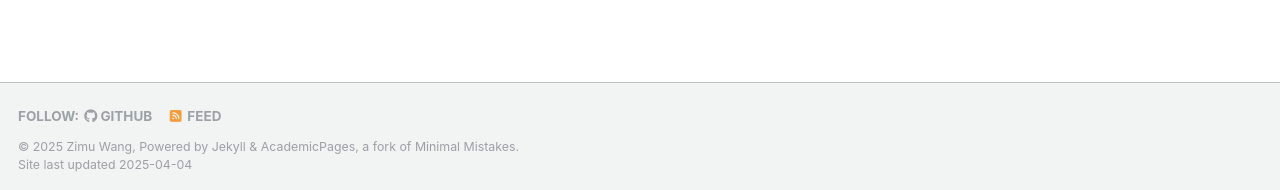
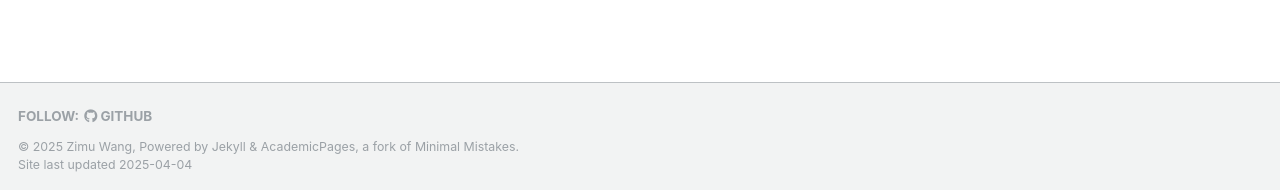
Before and after one commit to Zwitmo/Zwitmo.github.io, a Jekyll site: the page built from _pages/about.md, in a window 1280 px wide. Shown: the part 707-897 px from the top of the page. Built offline with Jekyll 4.4.1, drawn with Linux system fonts in a browser that asks for light colours.

Commit message:
Update footer.html

```diff
--- a/_includes/footer.html
+++ b/_includes/footer.html
@@ -12,9 +12,9 @@
     {% if site.author.bitbucket %}
       <li><a href="http://bitbucket.org/{{ site.author.bitbucket }}"><i class="fab fa-bitbucket" aria-hidden="true"></i> Bitbucket</a></li>
     {% endif %}
-    {% if site.atom_feed.hide != true %}
-    <li><a href="{% if site.atom_feed.path %}{{ site.atom_feed.path }}{% else %}{{ base_path }}/feed.xml{% endif %}"><i class="fa fa-fw fa-rss-square" aria-hidden="true"></i> {{ site.data.ui-text[site.locale].feed_label | default: "Feed" }}</a></li>
-    {% endif %}
+    <!-- {% if site.atom_feed.hide != true %} -->
+   <!-- <li><a href="{% if site.atom_feed.path %}{{ site.atom_feed.path }}{% else %}{{ base_path }}/feed.xml{% endif %}"><i class="fa fa-fw fa-rss-square" aria-hidden="true"></i> {{ site.data.ui-text[site.locale].feed_label | default: "Feed" }}</a></li> -->
+   <!-- {% endif %} -->
   </ul>
 </div>
 {% endif %}
```
